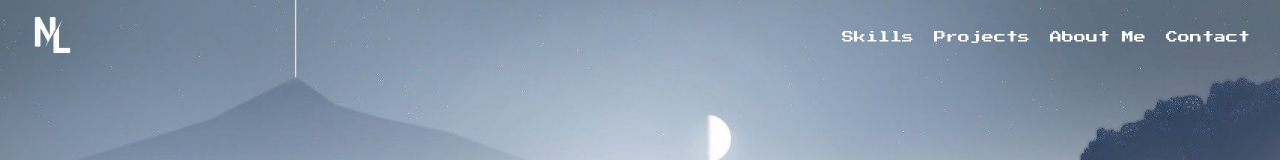
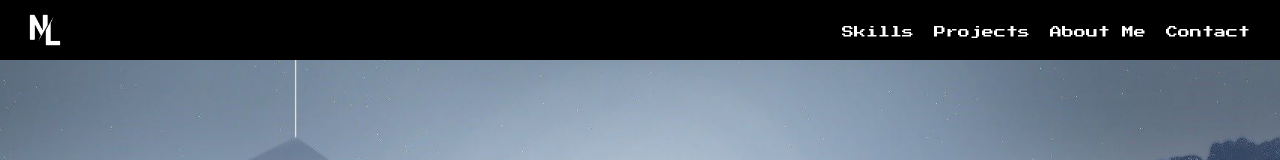
Before and after one commit to Nlouis38/portfolio, a React (Create React App) app: page / in a window 1280 px wide. Shown: the top 160 px of the page. Built offline with nearby package versions, Linux system fonts and the light colour scheme; a web font is replaced by a local one.

Commit message:
Cleaning Up

```diff
--- a/src/components/AboutMe.js
+++ b/src/components/AboutMe.js
@@ -34,8 +34,13 @@ const Container = styled.div`
   display: flex;
   justify-content: center;
   align-items: center;
+  height: 100vh;
+  margin: 10px;
+  overflow-x: hidden;
   @media (max-width: 770px) {
     flex-direction: column;
+    height: auto;
+    margin: 100px 0px;
   }
   color: white;
   img {
--- a/src/components/Contact.js
+++ b/src/components/Contact.js
@@ -37,9 +37,13 @@ const Container = styled.div`
   justify-content: center;
   align-items: center;
   flex-direction: column;
-  height: 400px;
+  height: 100vh;
   color: white;
   margin: 10px;
+  @media (max-width: 770px) {
+    height: auto;
+    margin: 100px 0px;
+  }
 `;
 
 const Text = styled.div`
--- a/src/components/Header.js
+++ b/src/components/Header.js
@@ -48,9 +48,12 @@ const Wrap = styled.div`
   position: absolute;
   width: 100vw;
   max-width: 100%;
+  overflow-x: hidden;
+  background-color: black;
   position: sticky;
   top: 0;
-  height: 0px;
+  height: 60px;
+  z-index: 10;
 `;
 
 const Swing = keyframes`
@@ -131,7 +134,7 @@ const Nav = styled.div`
   animation: ${Show} 2s 4.5s forwards;
   max-width: 100%;
   img {
-    height: 70px;
+    height: 60px;
   }
 
   img:hover {
--- a/src/components/Landing.js
+++ b/src/components/Landing.js
@@ -31,6 +31,8 @@ function Landing() {
 export default Landing;
 
 const Container = styled.div`
+  position: abosolute;
+  z-index: 1;
   display: flex;
   flex-direction: column;
   align-items: center;
@@ -39,6 +41,8 @@ const Container = styled.div`
   font-family: "Press Start 2P", cursive;
   max-width: 100%;
   overflow-x: hidden;
+  height: 100vh;
+  max-height: 100%;
 `;
 
 const MainText = styled.div`
--- a/src/components/Projects.js
+++ b/src/components/Projects.js
@@ -33,17 +33,15 @@ function Projects({ title, details, image1, video1, sourcecode, demo }) {
 export default Projects;
 
 const Container = styled.div`
-  overflow-x: hidden;
-  overflow-y: hidden;
   color: white;
   display: flex;
   justify-content: center;
   align-items: center;
-  margin-bottom: 150px;
-  margin-top: 100px;
+  margin: 10px;
+  height: 100vh;
   @media (max-width: 770px) {
-    margin-bottom: 100px;
-    margin-top: 0px;
+    height: auto;
+    margin: 100px 0px;
   }
 `;
 
--- a/src/components/Skills.js
+++ b/src/components/Skills.js
@@ -71,10 +71,16 @@ const Container = styled.div`
   flex-direction: column;
   align-items: center;
   justify-content: center;
-  width: 100vw;
   color: white;
-  max-width: 100%;
+  max-width: 100vw;
   overflow-x: hidden;
+  margin: 10px;
+  height: 100vh;
+
+  @media (max-width: 770px) {
+    height: auto;
+    margin: 100px 0px;
+  } ;
 `;
 
 const Title = styled.div`
@@ -87,8 +93,6 @@ const SkillsList = styled.ul`
   display: flex;
   list-style: none;
   align-items: center;
-
-  margin-bottom: 100px;
   li {
     list-style: none;
     font-family: "Bakbak One", cursive;
```
